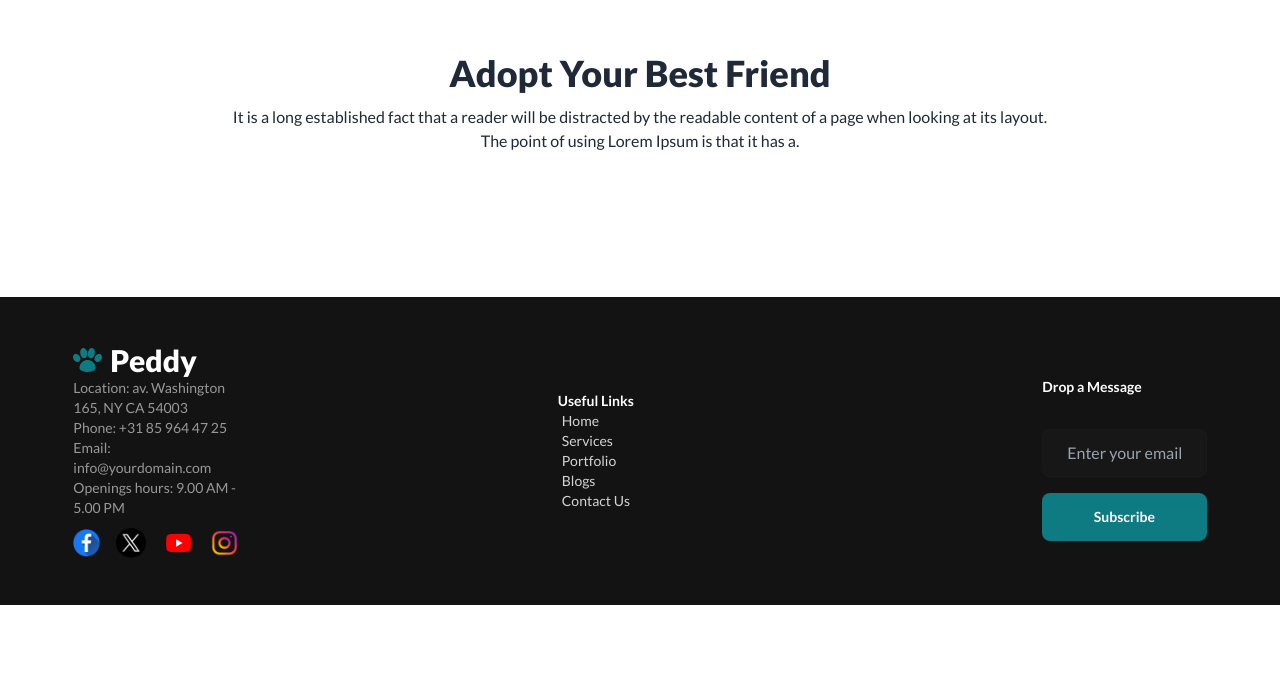
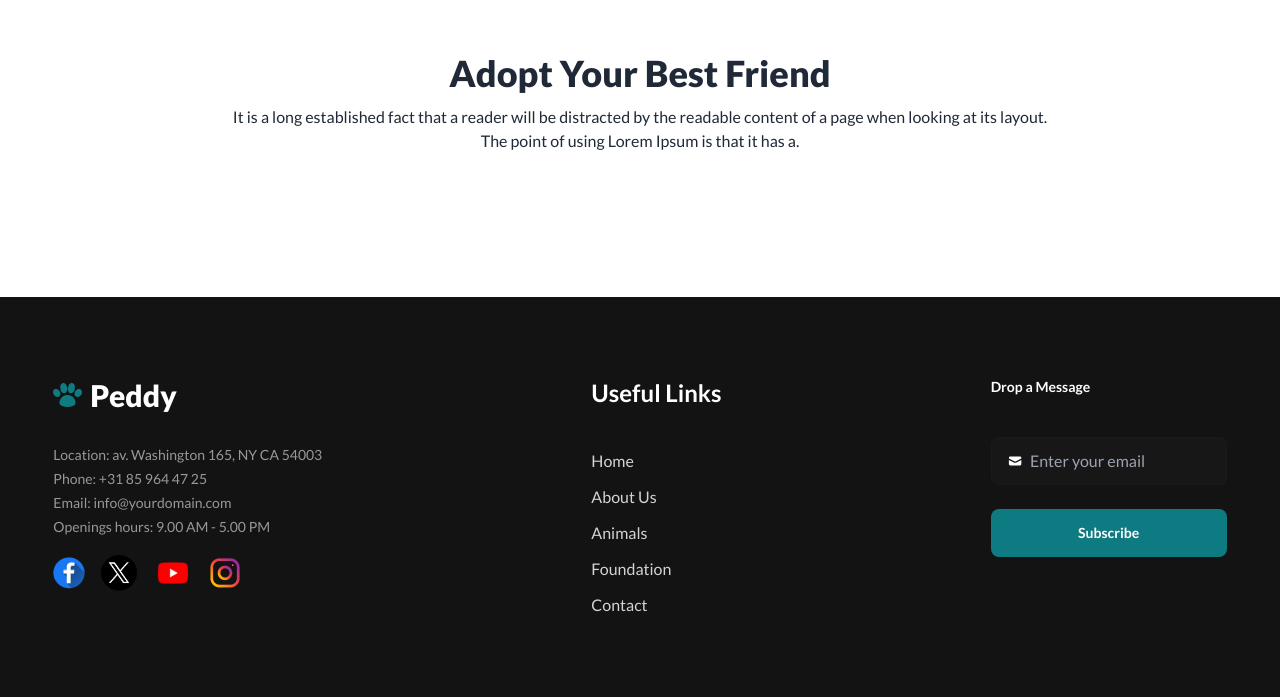
Before and after one commit to SK-Jabed/Peddy-Pet-Adoption-Project, a plain HTML site: page index.html in a window 1280 px wide. Shown: the part 1121-1818 px from the top of the page. Before the commit the page ends 1726 px from the top, so only its background shows below. Drawn offline with nearby package versions, Linux system fonts and the light colour scheme.

Commit message:
Footer Section Updated and Done

```diff
--- a/index.html
+++ b/index.html
@@ -130,17 +130,14 @@
       <!-- Best Friend Ends Here -->
     </main>
     <!-- Footer section start here -->
-    <footer class="footer bg-primaryTextColor mt-8">
-      <div class="container w-11/12 mx-auto py-10 px-5">
-        <div class="footer-content mx-auto grid grid-cols-2 lg:grid-cols-3 lg:gap-80 md:gap-52 justify-center items-center">
-          <div class="first-row">
-            <div class="navbar-start text-left">
+    <footer class="w-full bg-primaryTextColor mt-8">
+      <section class="container lg:w-11/12 mx-auto width py-20 flex lg:justify-between lg:flex-row flex-col gap-12 lg:px-0 px-10">
+          <div class="left-side-content text-primaryColor flex flex-col gap-2 items-start">
             <a class="flex items-center gap-2" href="index.html">
               <img src="./images/logo.webp" alt="Logo">
               <span class="text-2xl md:text-3xl font-extrabold text-primaryColor">Peddy</span>
             </a>
-            </div>
-            <div class="info">
+            <div class="info mt-6 flex flex-col gap-1">
               <p class="text-sm text-footerInfoColor">Location: av. Washington 165, NY CA 54003</p>
               <p class="text-sm text-footerInfoColor">Phone: +31 85 964 47 25</p>
               <p class="text-sm text-footerInfoColor">Email: info@yourdomain.com</p>
@@ -153,22 +150,22 @@
               <a><img class="w-8" src="./images/instagram-logo.webp" alt=""></a>
             </div>
           </div>
-          <div class="second-row my-3 text-left">
-            <h2 class="text-sm font-bold text-primaryColor">Useful Links</h2>
-            <ul class="flex flex-col px-1">
+          <div class="middle-content text-primaryColor flex flex-col gap-2 items-start">
+              <h2 class="text-xl lg:text-2xl font-bold text-primaryColor mb-8">Useful Links</h2>
+              <ul class="flex flex-col gap-3">
                 <li><a class="text-4 text-neutral-300 transition duration-300 ease-in-out hover:text-white" href="#home">Home</a></li>
-              <li><a class="text-4 text-neutral-300 transition duration-300 ease-in-out hover:text-white" href="#services">Services</a>
+                <li><a class="text-4 text-neutral-300 transition duration-300 ease-in-out hover:text-white" href="#services">About Us</a>
                 </li>
-              <li><a class="text-4 text-neutral-300 transition duration-300 ease-in-out hover:text-white" href="#portfolio">Portfolio</a>
+                <li><a class="text-4 text-neutral-300 transition duration-300 ease-in-out hover:text-white" href="#portfolio">Animals</a>
                 </li>
-              <li><a class="text-4 text-neutral-300 transition duration-300 ease-in-out hover:text-white" href="#blogs">Blogs</a></li>
-              <li><a class="text-4 text-neutral-300 transition duration-300 ease-in-out hover:text-white" href="#contact-us">Contact Us</a>
+                <li><a class="text-4 text-neutral-300 transition duration-300 ease-in-out hover:text-white" href="#blogs">Foundation</a></li>
+                <li><a class="text-4 text-neutral-300 transition duration-300 ease-in-out hover:text-white" href="#contact-us">Contact</a>
                 </li>
               </ul>
           </div>
-          <div class="third-row my-6 md:mt-10">
+          <div class="text-primaryColor flex flex-col gap-2 items-start">
             <h2 class="text-sm font-bold text-primaryColor mb-8">Drop a Message</h2>
-            <label class="input input-bordered flex items-center gap-2 bg-emailInputColor">
+            <label class="input input-bordered flex items-center gap-2 bg-emailInputColor w-full">
               <svg
                 xmlns="http://www.w3.org/2000/svg"
                 viewBox="0 0 16 16"
@@ -179,14 +176,13 @@
                 <path
                   d="M15 6.954 8.978 9.86a2.25 2.25 0 0 1-1.956 0L1 6.954V11.5A1.5 1.5 0 0 0 2.5 13h11a1.5 1.5 0 0 0 1.5-1.5V6.954Z" />
               </svg>
-              <input class="text-primaryColor" type="text" class="grow" placeholder="Enter your email" />
+              <input class="text-primaryColor w-full" type="text" class="grow" placeholder="Enter your email" />
             </label>
-            <div class="subscribe-btn mt-4">
+            <div class="subscribe-btn mt-4 w-full">
               <button class="btn w-full bg-secondaryColor border-none"><a class="px-8 py-4 text-primaryColor font-bold" href="#">Subscribe</a></button>
             </div>
           </div>
-        </div>
-      </div>
+      </section>
     </footer>
     <!-- Footer section end here -->
     <script src="./js/main.js"></script>
```
Lines whose indentation alone changed are shown as unchanged.
